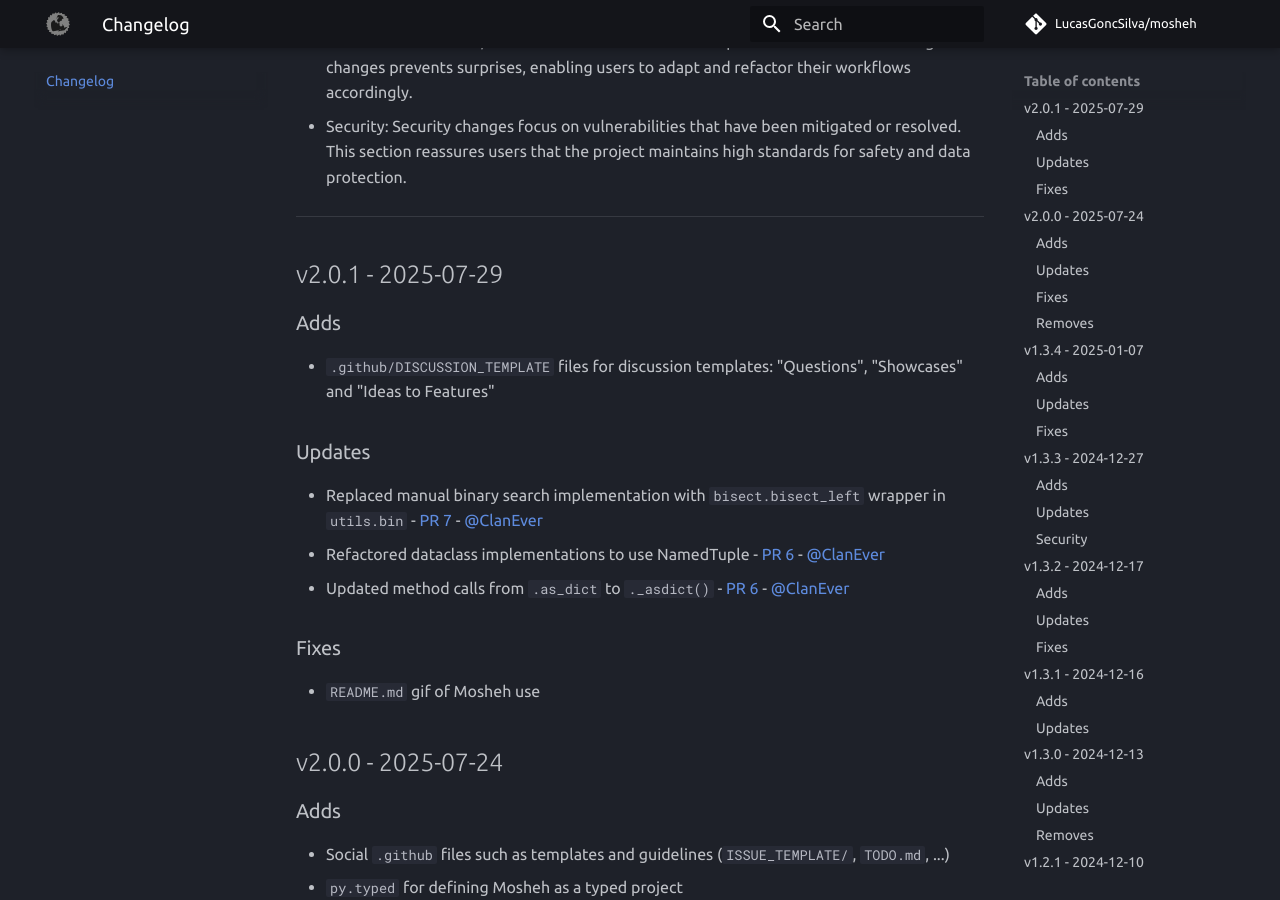
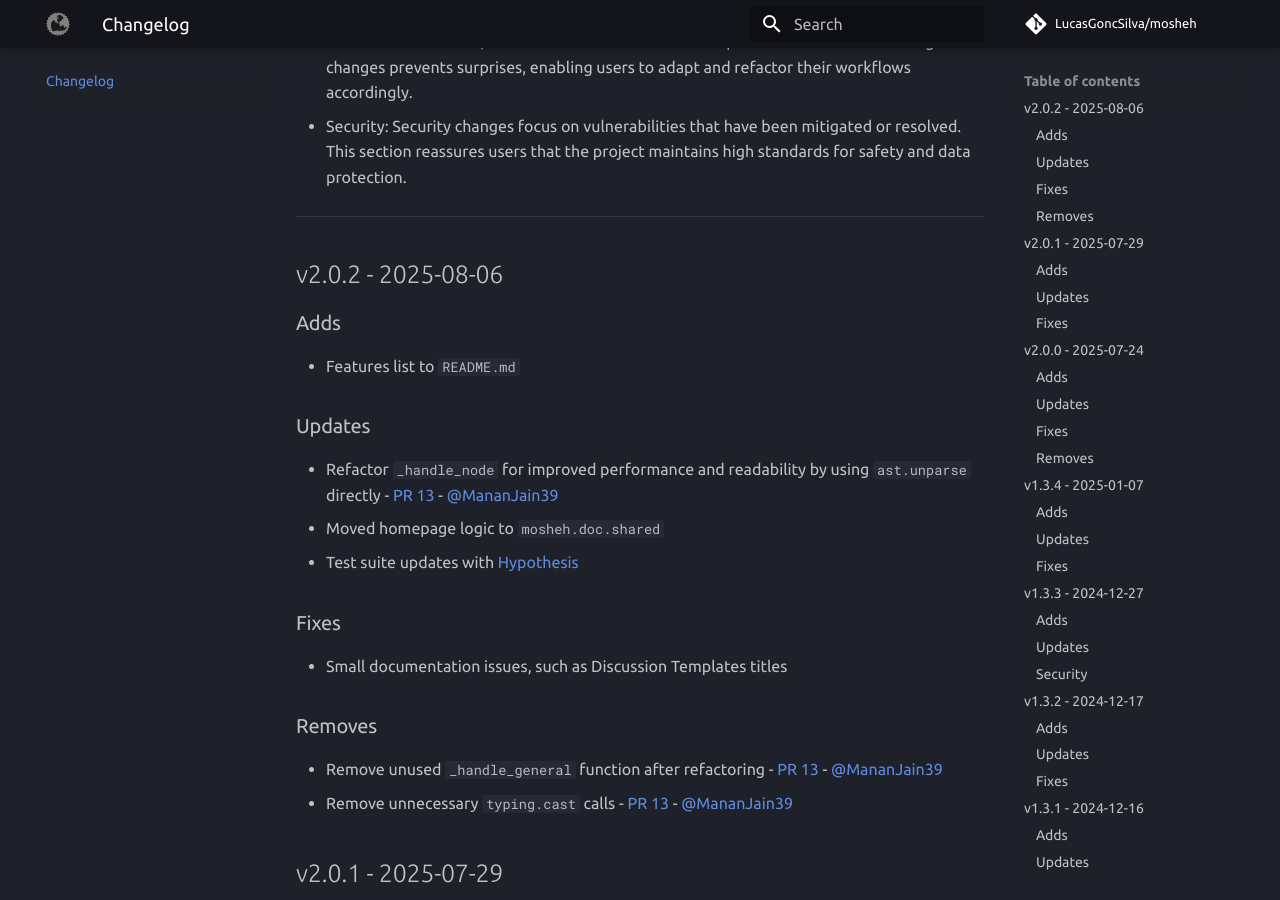
Before and after one commit to LucasGoncSilva/mosheh, an MkDocs documentation site: the page built from documentation/docs/changelog.md, in a window 1280 px wide and 900 px high, scrolled down 808 px. Built offline with MkDocs 1.6.1 and Material for MkDocs 9.7.7, drawn with Linux system fonts in a browser that asks for light colours; comment, search, counter and statistics services are not loaded.

Commit message:
deploy: v2.0.2

```diff
--- a/documentation/docs/changelog.md
+++ b/documentation/docs/changelog.md
@@ -39,6 +39,27 @@ Key Components of a Changelog:
 - Item
 
 -->
+
+## v2.0.2 - 2025-08-06
+
+### Adds
+
+- Features list to `README.md`
+
+### Updates
+
+- Refactor `_handle_node` for improved performance and readability by using `ast.unparse` directly - [PR 13](https://github.com/LucasGoncSilva/mosheh/pull/13) - [@MananJain39](https://github.com/MananJain39)
+- Moved homepage logic to `mosheh.doc.shared`
+- Test suite updates with [Hypothesis](https://hypothesis.readthedocs.io/en/latest/)
+
+### Fixes
+
+- Small documentation issues, such as Discussion Templates titles
+
+### Removes
+
+- Remove unused `_handle_general` function after refactoring - [PR 13](https://github.com/LucasGoncSilva/mosheh/pull/13) - [@MananJain39](https://github.com/MananJain39)
+- Remove unnecessary `typing.cast` calls - [PR 13](https://github.com/LucasGoncSilva/mosheh/pull/13) - [@MananJain39](https://github.com/MananJain39)
 
 ## v2.0.1 - 2025-07-29
 
--- a/pyproject.toml
+++ b/pyproject.toml
@@ -13,7 +13,7 @@ keywords = [
     "automation",
     "generation",
 ]
-version = "2.0.1"
+version = "2.0.2"
 requires-python = ">=3.12"
 dependencies = [
     "mkdocs>=1.6.1",
```
Also changed, not shown: .github/CHANGELOG.md, 1 other file.
